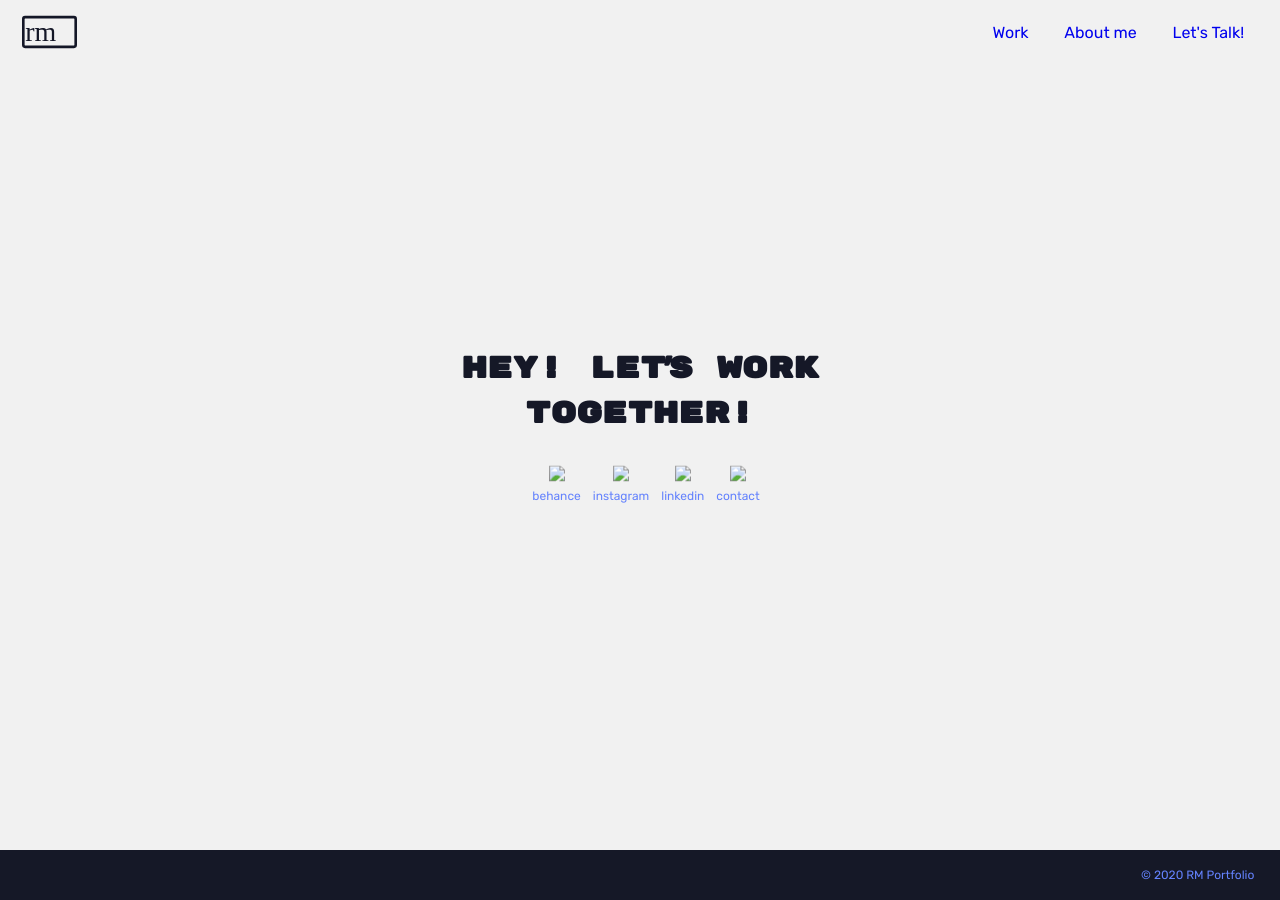
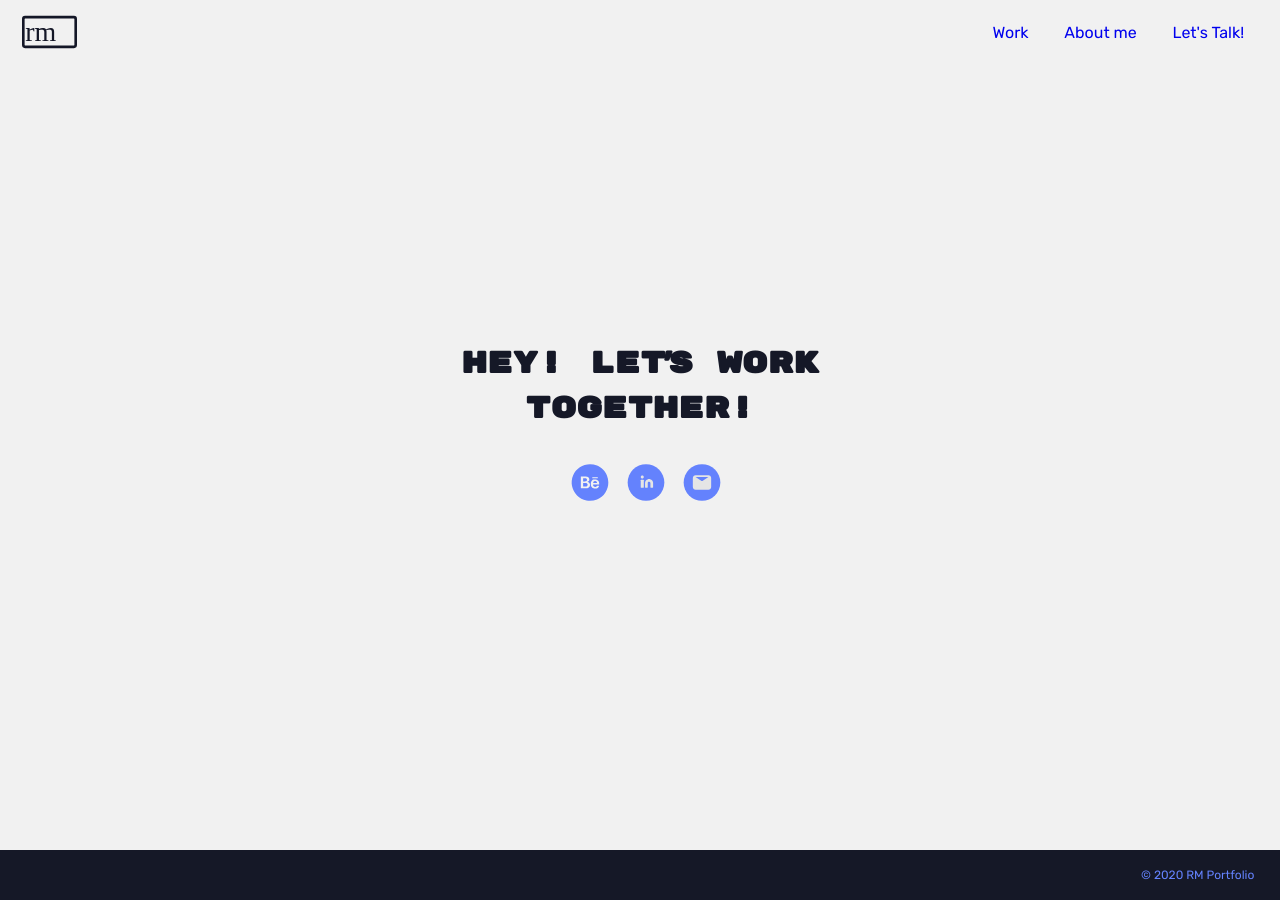
Before and after one commit to ritavmachado/portfolio, a Jekyll site: the page built from lets_talk.html, in a window 1280 px wide. Built offline with Jekyll 4.4.1, drawn with Linux system fonts in a browser that asks for light colours.

Commit message:
Social icons hover

```diff
--- a/_sass/portfolio.scss
+++ b/_sass/portfolio.scss
@@ -15,6 +15,7 @@
     grid-template-rows: auto;
     grid-template-columns: auto;
     justify-items: center;
+    box-sizing: border-box;
 }
 
 @mixin grid-template-desktop {
@@ -266,7 +267,6 @@
 
 /*Section_Work*/
 #section_work {
-    box-sizing: border-box;
     min-height: 100vh;
     padding: 5%;
     @include grid-template-mobile;
@@ -320,7 +320,6 @@
 
 /*Section_About*/
 #section_about {
-    box-sizing: border-box;
     width: 100%;
     min-height: 100vh;
     @include grid-template-mobile;
@@ -358,7 +357,6 @@
 
 /*Section_Studies*/
 #section_studies {
-    box-sizing: border-box;
     width: 100%;
     min-height: 100vh;
     /* display: flex;
@@ -404,7 +402,6 @@
 
 /*Section_Skills*/
 #section_skills {
-    box-sizing: border-box;
     width: 100%;
     min-height: 100vh;
     @include grid-template-mobile;
@@ -498,7 +495,6 @@
 
 /*Section_LetsTalk*/
 #section_letstalk {
-    box-sizing: border-box;
     width: 275px;
     position: absolute;
     top: 50%;
@@ -513,14 +509,10 @@
         text-align: center;
     }
 
-    #social {
-        grid-area: social;
-
     ul {
-            width: 50%;
+        width: 100%;
         display: flex;
-            justify-content: flex-end;
-        }
+        justify-content: center;
 
         li {
             padding-left: 12px;
@@ -528,7 +520,6 @@
             font-family: $text-font;
             font-size: 12px;
             color: $blue;
-        }
 
             a {
                 color: $blue;
@@ -543,6 +534,20 @@
 
                 &:hover {
                     color: $blue;
+                }
+
+                img {
+                    width: 44px;
+                }
+
+                img:hover {
+                    filter: brightness(90%);
+                    transition: filter 0.1s;
+                    -moz-transition: filter 0.1s;
+                    -webkit-transition: filter 0.1s;
+                    -o-transition: filter 0.1s;
+                    animation-fill-mode: forwards;
+                }
             }
         }
     }
@@ -660,7 +665,7 @@
 
         figure {
             &:hover img {
-                filter: blur(2px) opacity(30%);
+                filter: brightness(90%);
                 transition: filter 0.1s;
                 -moz-transition: filter 0.1s;
                 -webkit-transition: filter 0.1s;
--- a/lets_talk.html
+++ b/lets_talk.html
@@ -5,24 +5,19 @@
 
 <section id="section_letstalk">
     <h1> Hey! Let's work together!</h1>
-    <ul id="social">
+    <ul>
         <li><a href="https://www.behance.net/rita-machado" target="_blank">
-                <figure><img src="#"></figure>behance
-            </a>
-        </li>
-        <li>
-            <a href="https://www.instagram.com/riitamachado/" target="_blank">
-                <figure><img src="#"></figure>instagram
+                <figure><img src="../assets/img/section_letstalk/behance.svg"></figure>
             </a>
         </li>
         <li>
             <a href="https://www.linkedin.com/in/ritavalentemachado/" target="_blank">
-                <figure><img src="#"></figure>linkedin
+                <figure><img src="../assets/img/section_letstalk/linkedin.svg"></figure>
             </a>
         </li>
         <li>
             <a href="mailto:rita.valente.machado@gmail.com?body=Hey hey, write down your message and let's talk!">
-                <figure><img src="#"></figure>contact
+                <figure><img src="../assets/img/section_letstalk/email.svg"></figure>
             </a>
         </li>
     </ul>
```
Also changed, not shown: assets/img/section_letstalk/behance.svg (added), assets/img/section_letstalk/email.svg (added), assets/img/section_letstalk/linkedin.svg (added), 4 other files. Lines whose indentation alone changed are shown as unchanged.
